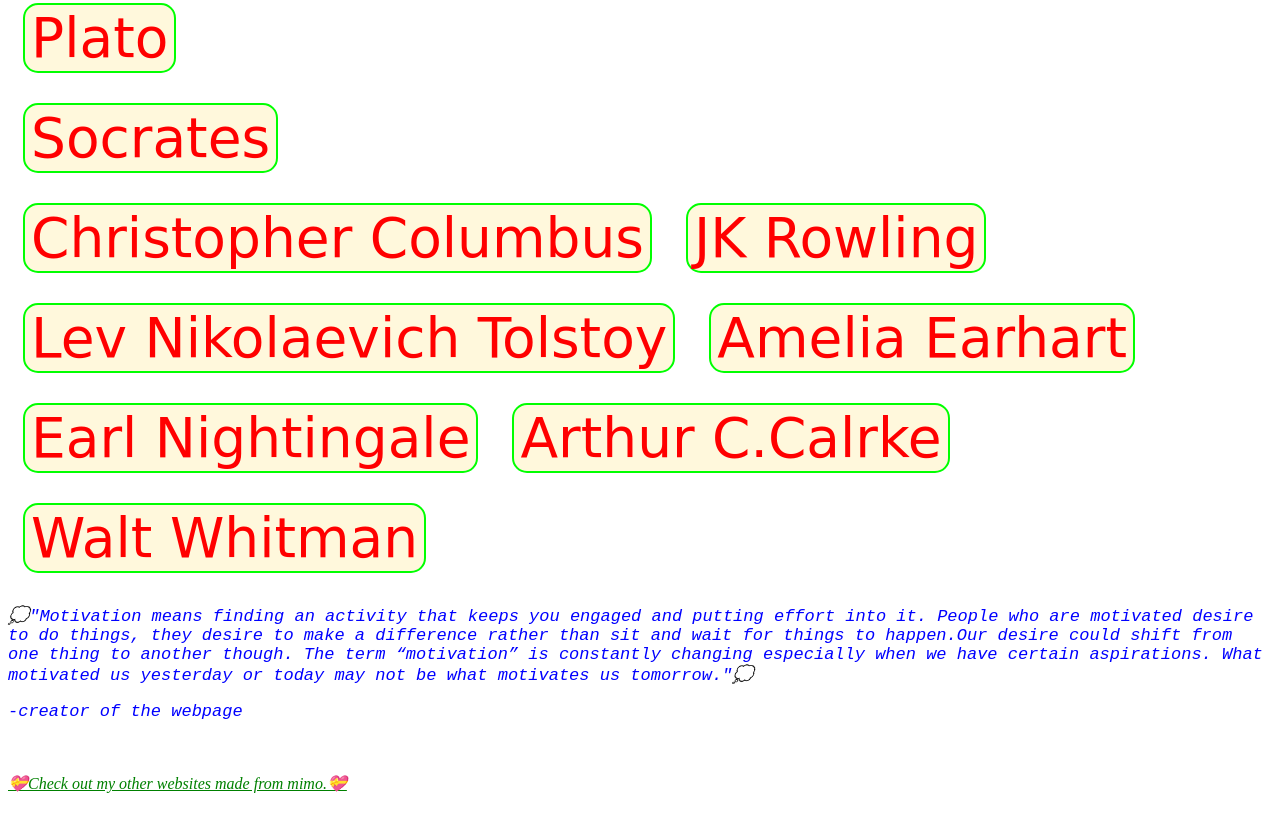
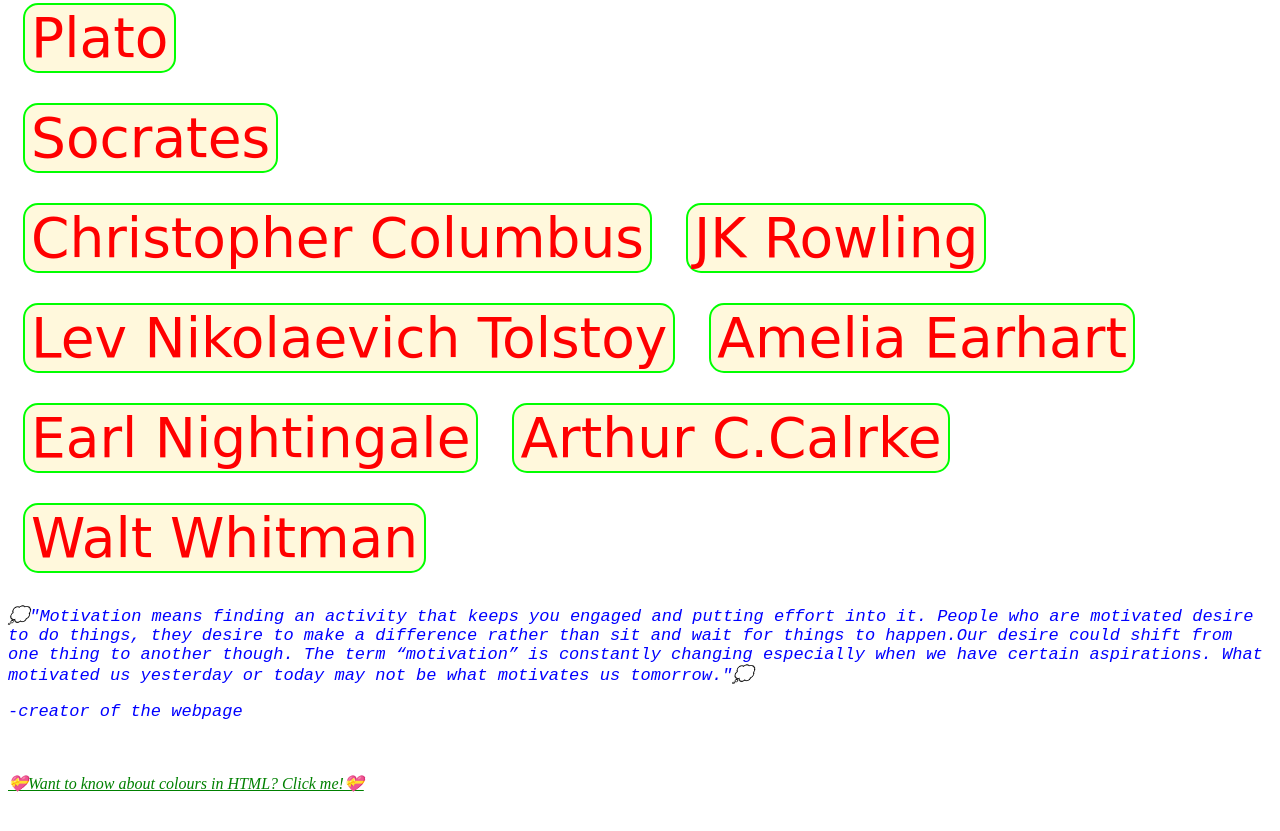
Before and after one commit to Phoenix-Falcon/Phoenix-Falcon.github.io, a plain HTML site: page index.html in a window 1280 px wide. Shown: the part 524-1355 px from the top of the page. Drawn offline with Linux system fonts and the light colour scheme.

Commit message:
Update index.html

```diff
--- a/index.html
+++ b/index.html
@@ -66,7 +66,7 @@ a {
 <button id="whit" onclick="whit()">Walt Whitman</button>
 <p>💭"Motivation means finding an activity that keeps you engaged and putting effort into it. People who are motivated desire to do things, they desire to make a difference rather than sit and wait for things to happen.Our desire could shift from one thing to another though. The term “motivation” is constantly changing especially when we have certain aspirations. What motivated us yesterday or today may not be what motivates us tomorrow."💭</p>
 <p>-creator of the webpage</p><br><br>
-<a href="https://js5ref.mimo.run/index.html">💝Check out my other websites made from mimo.💝</a><br><br><br><br><br>
+<a href="https://js5ref.mimo.run/index.html">💝Want to know about colours in HTML? Click me!💝</a><br><br><br><br><br>
  <script src="script.js" type="text/javascript"></script>
 </body>
 </html>
```
